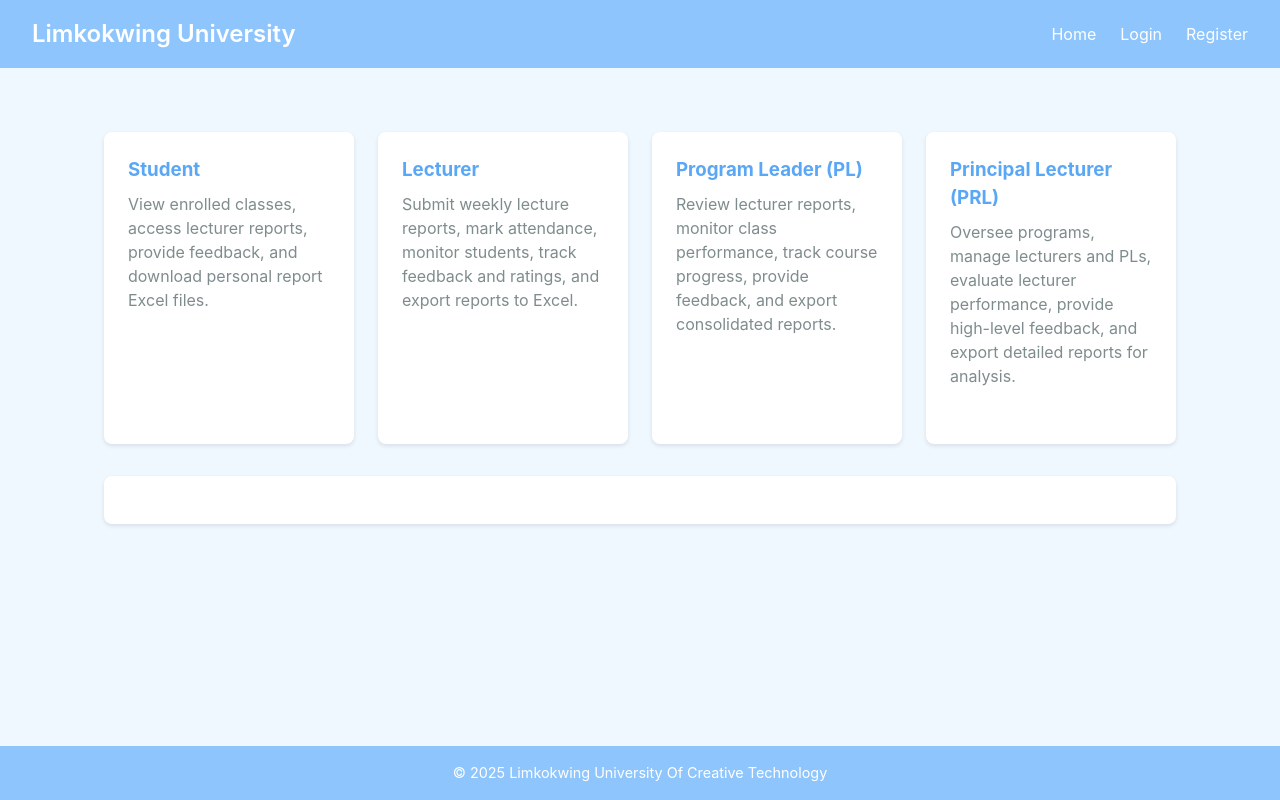
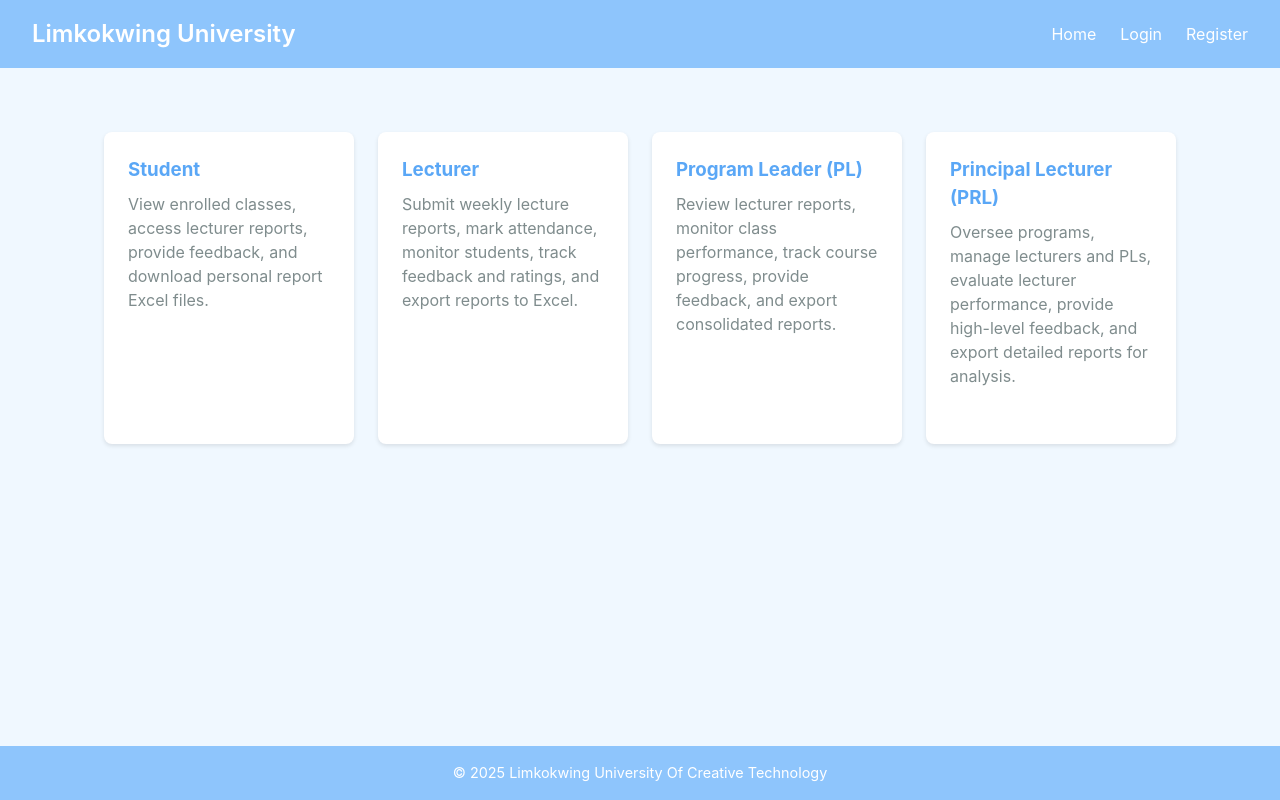
Before and after one commit to tselemacheli/luct-reporting, a React (Create React App) app: page / in a window 1280 px wide. Built offline with nearby package versions, Linux system fonts and the light colour scheme.

Commit message:
Remove sidebar from PreLoginDashboard
Removed unused sidebar component from PreLoginDashboard.

```diff
--- a/src/components/PreLoginDashboard.js
+++ b/src/components/PreLoginDashboard.js
@@ -49,9 +49,6 @@
       </div>
 
       {/* Sidebar / Quick Links */}
-      <aside className="module">
-
-      </aside>
     </div>
   );
 }
```
